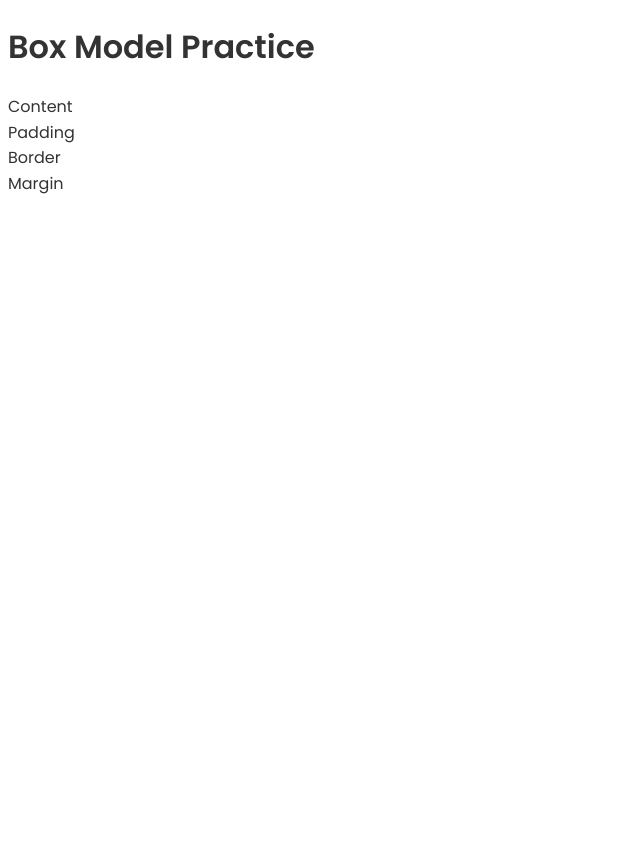
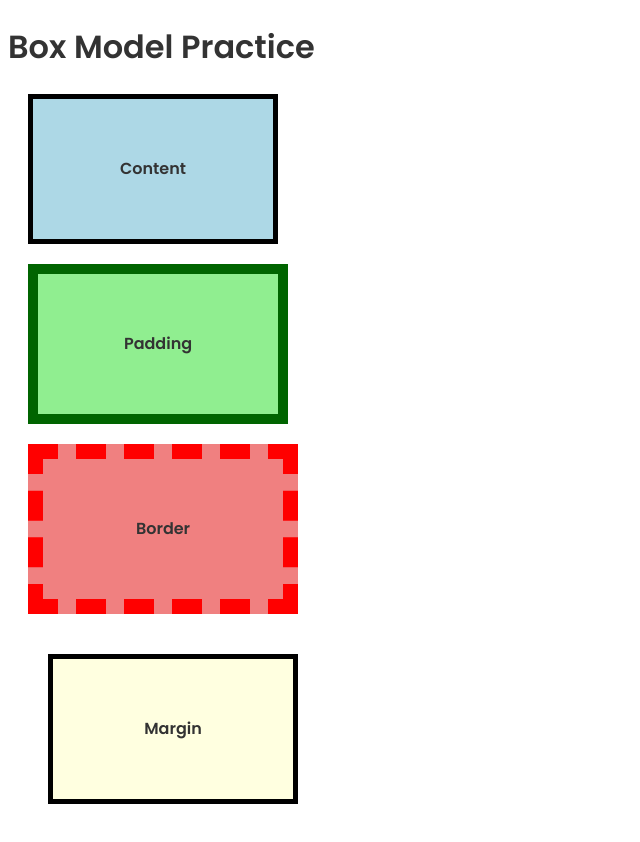
Before and after one commit to lydiaa06karanja-art/iyf-s11-week-01-lydiaa06karanja-art, a plain HTML site: page box-model-practice.html in a window 1280 px wide. Shown: the whole page, without its empty margins (0-640 px from the left). Before the commit the page ends 800 px from the top, so only its background shows below. Drawn offline with Linux system fonts and the light colour scheme.

Commit message:
Update styles.css

```diff
--- a/styles.css
+++ b/styles.css
@@ -12,3 +12,19 @@ body {
   color: #333;
   font-family: Poppins, sans-serif;
 }
+/* Box Model Practice - Exercise 1 */
+.box {
+    width: 200px;
+    height: 100px;
+    margin: 20px;
+    padding: 20px;
+    border: 5px solid black;
+    text-align: center;
+    line-height: 100px;
+    font-weight: 600;
+}
+
+.content-box { background: lightblue; }
+.padding-box { background: lightgreen; border: 10px solid darkgreen; }
+.border-box { background: lightcoral; border: 15px dashed red; }
+.margin-box {background: lightyellow; margin: 40px;}
```
